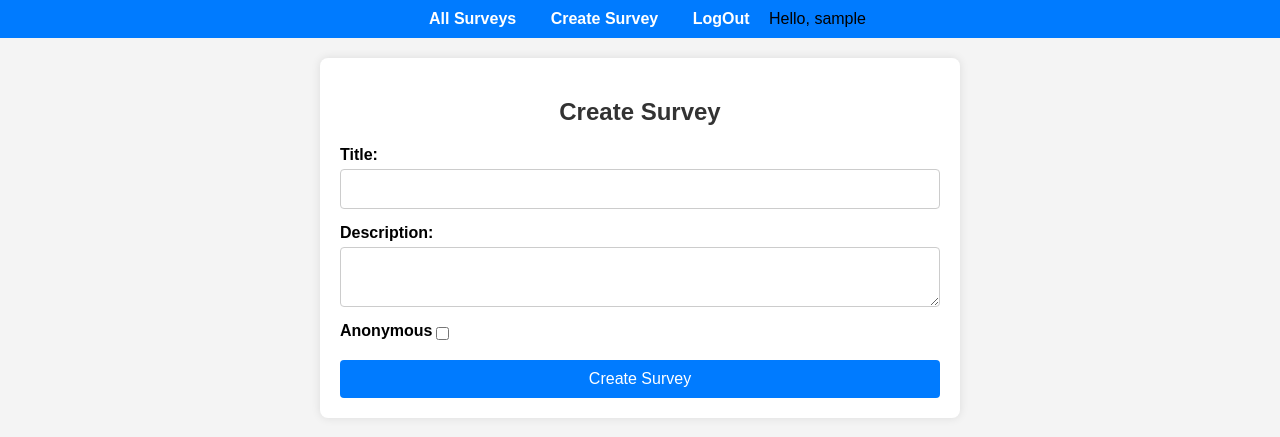
After one commit to PivovarchikE/tms_python, a Flask app: page /create-survey in a window 1280 px wide. The commit adds this page. Shown: the top 437 px of the page. Run offline with Flask 3, Linux system fonts and the light colour scheme; the visitor is signed in with stand-in values (Sample User, id 1); parts of the project's set-up code (start-up, migrations or seed data) failed here and were passed over; some libraries are stand-ins or nearby versions.

Commit message:
add survey app v1 (only raw connection)

```diff
--- /dev/null
+++ b/app/db/raw_connection.py
@@ -0,0 +1,24 @@
+from psycopg2 import pool
+from flask import g
+
+
+from app.config import DATABASE_CONFIG
+
+
+connection_pool = pool.SimpleConnectionPool(
+    minconn=1,
+    maxconn=10,
+    **DATABASE_CONFIG
+)
+
+
+def connect():
+    if 'db_conn' not in g:
+        g.db_conn = connection_pool.getconn()
+    return g.db_conn
+
+
+def close_connection(exception):
+    db_conn = g.pop('db_conn', None)
+    if db_conn:
+        connection_pool.putconn(db_conn)
--- a/app/db/schema.sql
+++ b/app/db/schema.sql
@@ -27,7 +27,7 @@ CREATE TABLE IF NOT EXISTS votes (
     id SERIAL PRIMARY KEY,
     survey_id INT NOT NULL,
     user_id INT,
-    voter_id VARCHAR(50),
+    voter_ip VARCHAR(50),
     created_at TIMESTAMP DEFAULT NOW(),
     FOREIGN KEY (survey_id) REFERENCES surveys(id) ON DELETE CASCADE,
     FOREIGN KEY (user_id) REFERENCES users(id) ON DELETE SET NULL,
@@ -35,7 +35,7 @@ CREATE TABLE IF NOT EXISTS votes (
     UNIQUE (survey_id, voter_id)
 );
 
-CREATE TABLE IF NOT EXISTS votes_options (
+CREATE TABLE IF NOT EXISTS vote_options (
     id SERIAL PRIMARY KEY,
     vote_id INT NOT NULL,
     option_id INT NOT NULL,
--- /dev/null
+++ b/app/static/style.css
@@ -0,0 +1,110 @@
+body {
+  font-family: Arial, sans-serif;
+  background-color: #f4f4f4;
+  margin: 0;
+  padding: 0;
+}
+
+nav {
+  background-color: #007bff;
+  padding: 10px;
+  text-align: center;
+}
+
+nav a {
+  margin: 0 15px;
+  text-decoration: none;
+  color: white;
+  font-weight: bold;
+}
+
+.container {
+  max-width: 600px;
+  margin: 20px auto;
+  padding: 20px;
+  background-color: white;
+  box-shadow: 0 0 10px rgba(0, 0, 0, 0.1);
+  border-radius: 8px;
+}
+
+h2 {
+  color: #333;
+  text-align: center;
+  margin-bottom: 20px;
+}
+
+form {
+  display: flex;
+  flex-direction: column;
+}
+
+form .checkbox-group,
+form .radio-group {
+  display: flex;
+  align-items: center;
+  margin-bottom: 15px;
+}
+
+form .checkbox-group input[type='checkbox'],
+form .radio-group input[type='radio'] {
+  margin-right: 10px;
+}
+
+form label {
+  margin-bottom: 5px;
+  font-weight: bold;
+}
+
+form input[type='text'],
+form input[type='password'],
+form input[type='number'],
+form textarea {
+  margin-bottom: 15px;
+  padding: 10px;
+  border: 1px solid #ccc;
+  border-radius: 4px;
+  font-size: 16px;
+}
+
+form button {
+  padding: 10px;
+  background-color: #007bff;
+  color: white;
+  border: none;
+  border-radius: 4px;
+  font-size: 16px;
+  cursor: pointer;
+}
+
+form button:hover {
+  background-color: #0056b3;
+}
+
+a.btn {
+  display: inline-block;
+  padding: 10px 20px;
+  background-color: #007bff;
+  color: white;
+  text-decoration: none;
+  border-radius: 4px;
+  font-size: 16px;
+  text-align: center;
+}
+
+a.btn:hover {
+  background-color: #0056b3;
+}
+
+.flashes {
+  list-style-type: none;
+  padding: 0;
+}
+
+.flashes li {
+  background-color: #f8d7da;
+  color: #721c24;
+  padding: 10px;
+  margin-bottom: 10px;
+  border: 1px solid #f5c6cb;
+  border-radius: 5px;
+}
--- a/app/templates/base.html
+++ b/app/templates/base.html
@@ -2,12 +2,39 @@
 <html lang="en">
 <head>
     <meta charset="UTF-8">
-    <title>Title</title>
+    <title>Survey App</title>
+    <link rel="stylesheet" href="{{ url_for('static', filename='style.css') }}"/>
 
 </head>
 <body>
-    {% block content %}
-    {% endblock %}
+
+    <nav>
+        <a href="{{ url_for('index') }}">All Surveys</a>
+        <a href="{{ url_for('create_survey') }}">Create Survey</a>
+
+        {% if session.get('loggedin') %}
+            <a href="{{ url_for('logout') }}">LogOut</a>
+            Hello, {{ session.user_name }}
+        {% else %}
+            <a href="{{ url_for('login') }}">LogIn</a>
+        {% endif %}
+    </nav>
+
+    <div class="container">
+        {% with messages = get_flashed_messages() %}
+            {% if messages %}
+                <ul class="flashes">
+                    {% for message in messages %}
+                        <li>{{ message }}</li>
+                    {% endfor %}
+                </ul>
+            {% endif %}
+
+            {% block content %}
+            {% endblock %}
+
+        {% endwith %}
+    </div>
 
 </body>
 </html>
--- /dev/null
+++ b/app/templates/create_survey.html
@@ -0,0 +1,18 @@
+{% extends 'base.html' %}
+{% block content %}
+<h2>Create Survey</h2>
+<form method="post">
+  <label for="title">Title:</label>
+  <input type="text" id="title" name="title" required />
+
+  <label for="description">Description:</label>
+  <textarea id="description" name="description"></textarea>
+
+  <div class="checkbox-group">
+    <label for="is_anonymous">Anonymous</label>
+    <input type="checkbox" id="is_anonymous" name="is_anonymous" />
+  </div>
+
+  <button type="submit">Create Survey</button>
+</form>
+{% endblock %}
--- /dev/null
+++ b/app/views.py
@@ -0,0 +1,193 @@
+import functools
+from flask import Flask, request, render_template, redirect, url_for, session, flash
+from app.config import SECRET_KEY
+from werkzeug.security import generate_password_hash, check_password_hash
+
+from .db.raw_connection import connect, close_connection
+from .db import queries
+
+
+def init_views(app):
+    app.teardown_appcontext(close_connection)
+    app.secret_key = SECRET_KEY
+
+    def login_required(view):
+        @functools.wraps(view)
+        def wrapped_view(**kwargs):
+            if session.get('loggedin') is None:
+                return redirect(url_for('login'))
+
+            return view(**kwargs)
+
+        return wrapped_view
+
+    @app.route('/')
+    def index():
+        if request.method == 'GET':
+            conn = connect()
+            with conn.cursor() as cursor:
+                cursor.execute(queries.ALL_SURVEYS)
+                surveys = cursor.fetchall()
+            return render_template('surveys.html', all_surveys=surveys)
+
+        raise Exception('Invalid method')
+
+
+    @app.route('/create-survey', methods=['GET', 'POST'])
+    @login_required
+    def create_survey():
+        if request.method == 'POST':
+            title = request.form['title']
+            description = request.form['description']
+            is_anonymous = True if 'on' == request.form.get('is_anonymous', False) else False
+            created_by = session.get('user_id')
+            conn = connect()
+            with conn.cursor() as cursor:
+                cursor.execute(queries.CREATE_SURVEY,
+                               (title, description, created_by, is_anonymous))
+                result = cursor.fetchone()
+                conn.commit()
+            flash('Survey created successfully! Add options')
+            return redirect(url_for('add_option', survey_id=result[0]))
+        return render_template('create_survey.html')
+
+    @app.route('/add-option/<int:survey_id>', methods=['GET', 'POST'])
+    def add_option(survey_id):
+        if request.method == 'POST':
+            description = request.form['description']
+            survey_id = request.form['survey_id']
+            conn = connect()
+            with conn.cursor() as cursor:
+                cursor.execute(queries.CREATE_OPTION, (survey_id, description))
+                conn.commit()
+            flash('Option added successfully!')
+            return redirect(url_for('add_option', survey_id=survey_id))
+
+        conn = connect()
+        with conn.cursor() as cursor:
+            cursor.execute(queries.GET_OPTIONS_FOR_SURVEY, (survey_id,))
+            options = cursor.fetchall()
+
+        return render_template('add_option.html', survey_id=survey_id,
+                               options=options)
+
+    @app.route('/survey/<int:survey_id>', methods=['GET'])
+    @login_required
+    def get_survey(survey_id):
+        user_id = session.get('user_id')
+        user_ip = request.remote_addr
+        is_voted = False
+
+        conn = connect()
+        with conn.cursor() as cursor:
+            cursor.execute(queries.GET_SURVEY, (survey_id,))
+            surveys = cursor.fetchone()
+
+            cursor.execute(queries.GET_OPTIONS_FOR_SURVEY, (survey_id,))
+            options = cursor.fetchall()
+
+            if user_id:
+                cursor.execute(queries.CHECK_USER_VOTED, (survey_id, user_id))
+                row = cursor.fetchone()
+                is_voted = bool(row[0]) if row else False
+
+            if not user_id and user_ip:
+                cursor.execute(queries.CHECK_ANONYMOUS_USER_VOTED, (survey_id, user_ip,))
+                row = cursor.fetchone()
+                is_voted = bool(row[0]) if row else False
+
+            context = {
+                'survey': surveys,
+                'options': options,
+                'is_voted': is_voted,
+            }
+
+            return render_template('survey.html', **context)
+
+
+    @app.route('/submit_vote', methods=['POST'])
+    def submit_vote():
+        survey_id = request.form['survey_id']
+        options_ids = request.form.getlist('options')
+        voter_ip = request.remote_addr
+        user_id = session.get('user_id')
+
+        if not options_ids:
+            flash('Please select option to vote.')
+            return redirect(url_for('get_survey', survey_id=survey_id))
+
+        conn = connect()
+        with conn.cursor() as cursor:
+            cursor.execute(queries.CREATE_VOTE, (survey_id, user_id, None))
+            vote_id = cursor.fetchone()[0]
+
+            for option_id in options_ids:
+                cursor.execute(queries.CREATE_VOTE_OPTIONS, (vote_id, option_id))
+
+        conn.commit()
+
+        flash('Vote submitted.')
+        return redirect(url_for('get_survey', survey_id=survey_id))
+
+
+    @app.route('/delete-survey/<int:survey_id>', methods=['POST'])
+    def delete_survey(survey_id):
+        conn = connect()
+        with conn.cursor() as cursor:
+            cursor.execute(queries.DELETE_SURVEY, (survey_id,))
+            conn.commit()
+        flash('Survey deleted successfully!')
+        return redirect(url_for('index'))
+
+
+    @app.route('/survey/<int:survey_id>/votes', methods=['GET'])
+    def get_votes_for_survey(survey_id):
+        conn = connect()
+        with conn.cursor() as cursor:
+            cursor.execute(queries.GET_VOTES_FOR_SURVEY, (survey_id,))
+            votes = cursor.fetchall()
+            cursor.execute(queries.GET_SURVEY, (survey_id,))
+            survey = cursor.fetchone()
+        return render_template('votes.html', votes=votes, survey=survey)
+
+    # ############ Registration ############
+    @app.route('/register', methods=['GET', 'POST'])
+    def register():
+        if request.method == 'POST':
+            user_name = request.form['user_name']
+            password = request.form['password']
+            conn = connect()
+            with conn.cursor() as cursor:
+                cursor.execute(queries.CREATE_USER,
+                               (user_name, generate_password_hash(password)))
+                conn.commit()
+            flash('User created successfully!')
+            return redirect(url_for('login'))
+        return render_template('registration.html')
+
+    @app.route('/login', methods=['GET', 'POST'])
+    def login():
+        if request.method == 'POST':
+            user_name = request.form['user_name']
+            password = request.form['password']
+
+            conn = connect()
+            with conn.cursor() as cursor:
+                cursor.execute(queries.GET_USER_BY_USERNAME, (user_name,))
+                user_id, user_name, user_password = cursor.fetchone()
+                if check_password_hash(user_password, password):
+                    session['user_id'] = user_id
+                    session['user_name'] = user_name
+                    session['loggedin'] = True
+                    return redirect(url_for('index'))
+                else:
+                    flash('Incorrect username or password!')
+        return render_template('login.html')
+
+    @app.route('/logout', methods=['GET'])
+    def logout():
+        # session.clear()
+        session.pop('loggedin', None)
+        session.pop('user_id', None)
+        session.pop('username', None)
+        return redirect(url_for('login'))
```
Also changed, not shown: app/__init__.py (+5 -42 lines), app/commands/raw_commands.py (added, +20 -0 lines), app/db/queries.py (+82 -0 lines), app/templates/add_option.html (added, +14 -0 lines), app/templates/login.html (added, +10 -0 lines), app/templates/registration.html (added, +11 -0 lines), app/templates/survey.html (added, +47 -0 lines), app/templates/surveys.html (+13 -2 lines), app/templates/votes.html (added, +9 -0 lines), 2 other files.
